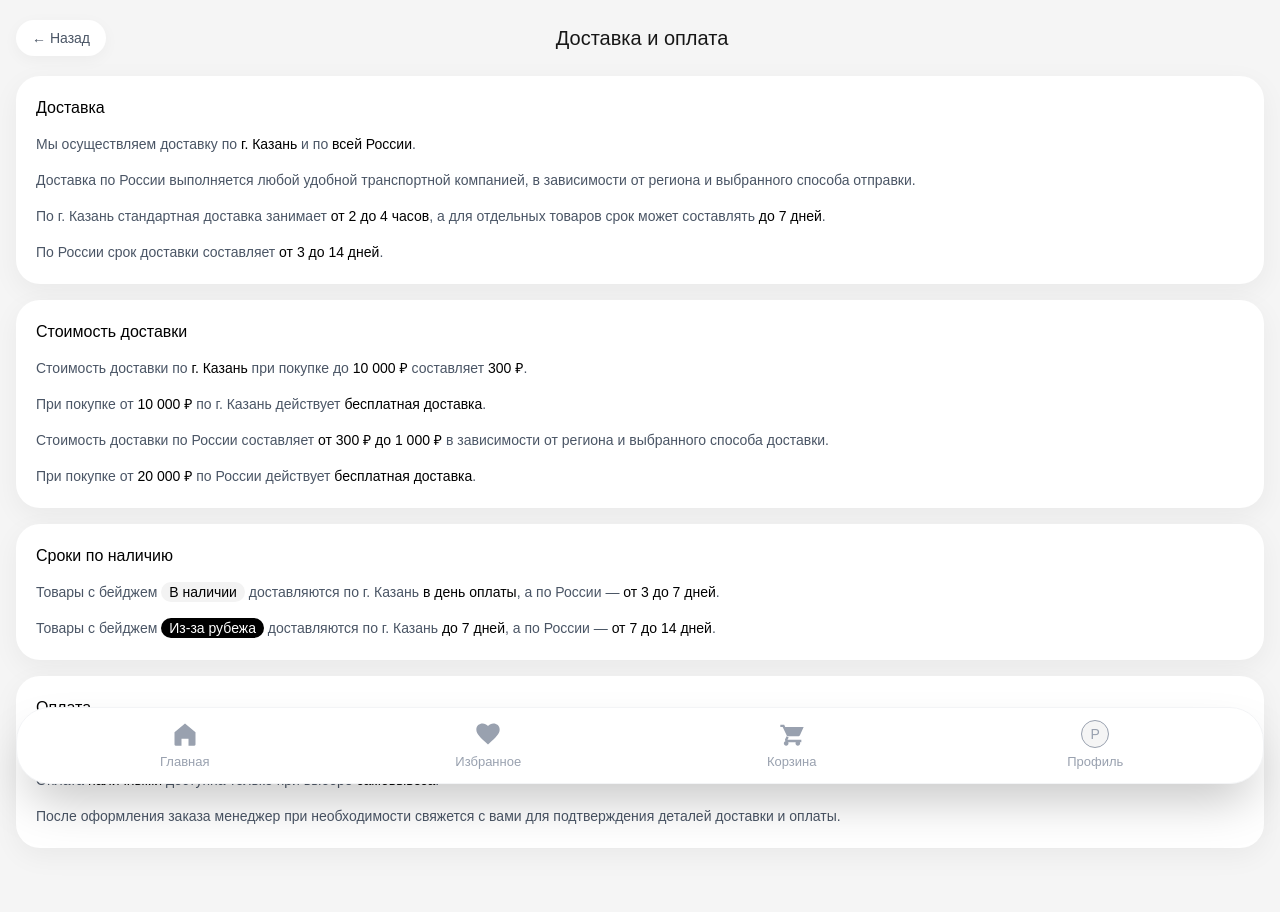
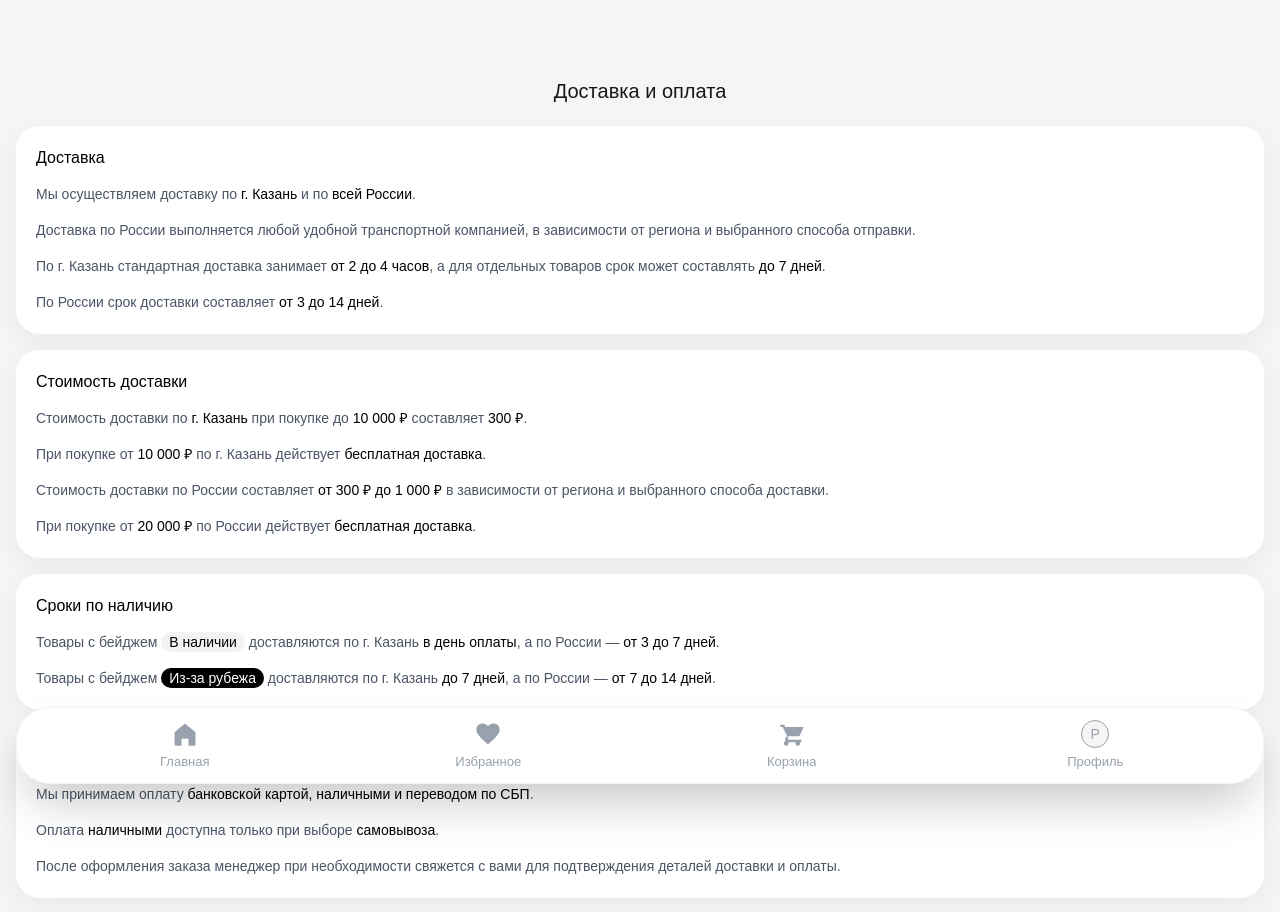
Before and after one commit to rennymateso/tg-shop, a Next.js app: page /delivery-payment in a window 1280 px wide. Shown: the top 912 px of the page. Built offline with nearby package versions, Linux system fonts and the light colour scheme.

Commit message:
align delivery and return pages with mini app layout

```diff
--- a/app/delivery-payment/page.tsx
+++ b/app/delivery-payment/page.tsx
@@ -1,24 +1,12 @@
 "use client";
 
-import { useRouter } from "next/navigation";
 import BottomNav from "../components/BottomNav";
 
 export default function DeliveryPaymentPage() {
-  const router = useRouter();
-
   return (
-    <main className="min-h-screen bg-[#F5F5F5] px-4 pt-5 pb-32">
-      <div className="mb-5 flex items-center justify-between">
-        <button
-          onClick={() => router.back()}
-          className="rounded-full bg-white px-4 py-2 text-sm text-gray-600 shadow-[0_4px_16px_rgba(0,0,0,0.04)]"
-        >
-          ← Назад
-        </button>
-
+    <main className="min-h-screen bg-[#F5F5F5] px-4 pt-[76px] pb-32">
+      <div className="mb-5 flex items-center justify-center">
         <h1 className="text-[20px] font-medium">Доставка и оплата</h1>
-
-        <div className="w-[86px]" />
       </div>
 
       <div className="space-y-4">
--- a/app/return-exchange/page.tsx
+++ b/app/return-exchange/page.tsx
@@ -1,24 +1,12 @@
 "use client";
 
-import { useRouter } from "next/navigation";
 import BottomNav from "../components/BottomNav";
 
 export default function ReturnExchangePage() {
-  const router = useRouter();
-
   return (
-    <main className="min-h-screen bg-[#F5F5F5] px-4 pt-5 pb-32">
-      <div className="mb-5 flex items-center justify-between">
-        <button
-          onClick={() => router.back()}
-          className="rounded-full bg-white px-4 py-2 text-sm text-gray-600 shadow-[0_4px_16px_rgba(0,0,0,0.04)]"
-        >
-          ← Назад
-        </button>
-
+    <main className="min-h-screen bg-[#F5F5F5] px-4 pt-[76px] pb-32">
+      <div className="mb-5 flex items-center justify-center">
         <h1 className="text-[20px] font-medium">Возврат и обмен</h1>
-
-        <div className="w-[86px]" />
       </div>
 
       <div className="space-y-4">
```
